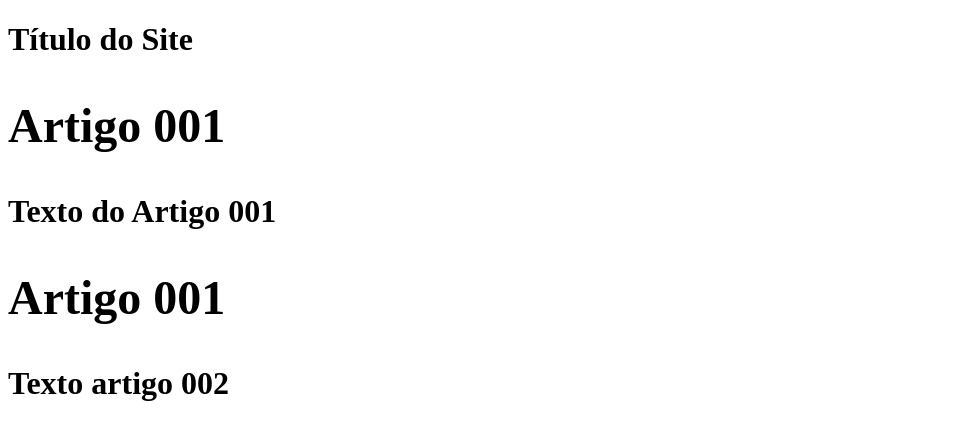
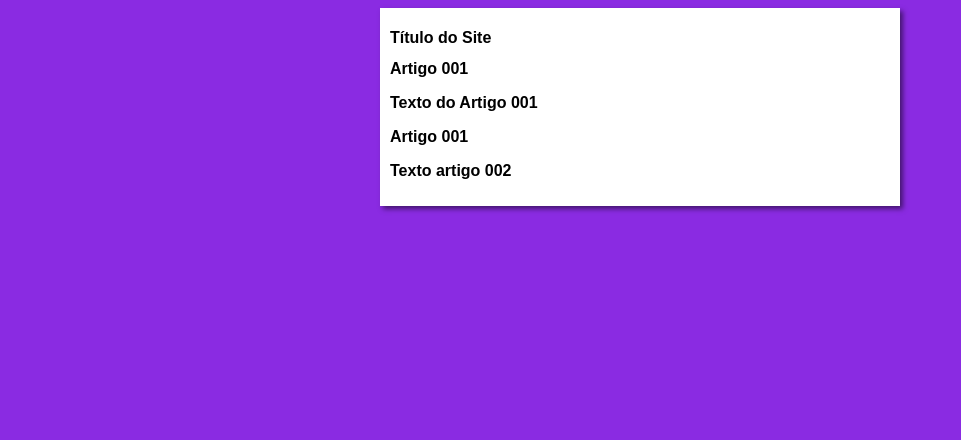
Before and after one commit to JoaoLyrio/projeto-site, a plain HTML site: page index.html in a window 1280 px wide. Shown: the whole page, without its empty margins (0-961 px from the left). Drawn offline with Linux system fonts and the light colour scheme.

Commit message:
iniciei o design

```diff
--- /dev/null
+++ b/estilos/style.css
@@ -0,0 +1,17 @@
+* {
+    font-family: Arial, Helvetica, sans-serif;
+    font-size: 16px;
+}
+
+body {
+    background-color: blueviolet;
+
+}
+
+main{
+    background-color: white;
+    width: 500px;
+    margin: auto;
+    padding: 10px;
+    box-shadow: 3px 3px 5px rgba(0, 0, 0, 0.514);
+}
--- a/index.html
+++ b/index.html
@@ -4,6 +4,7 @@
     <meta charset="UTF-8">
     <meta name="viewport" content="width=device-width, initial-scale=1.0">
     <title>Título do Site</title>
+    <link rel="stylesheet" href="estilos/style.css">
 </head>
 <body>
     <main>
```
